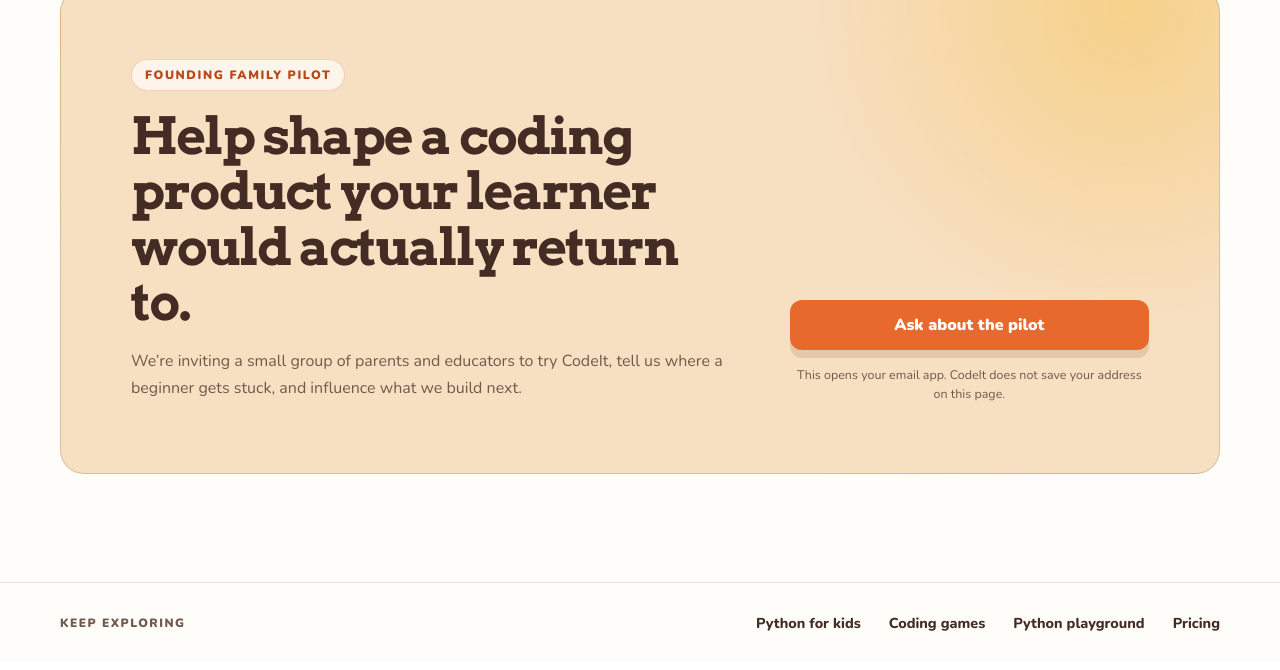
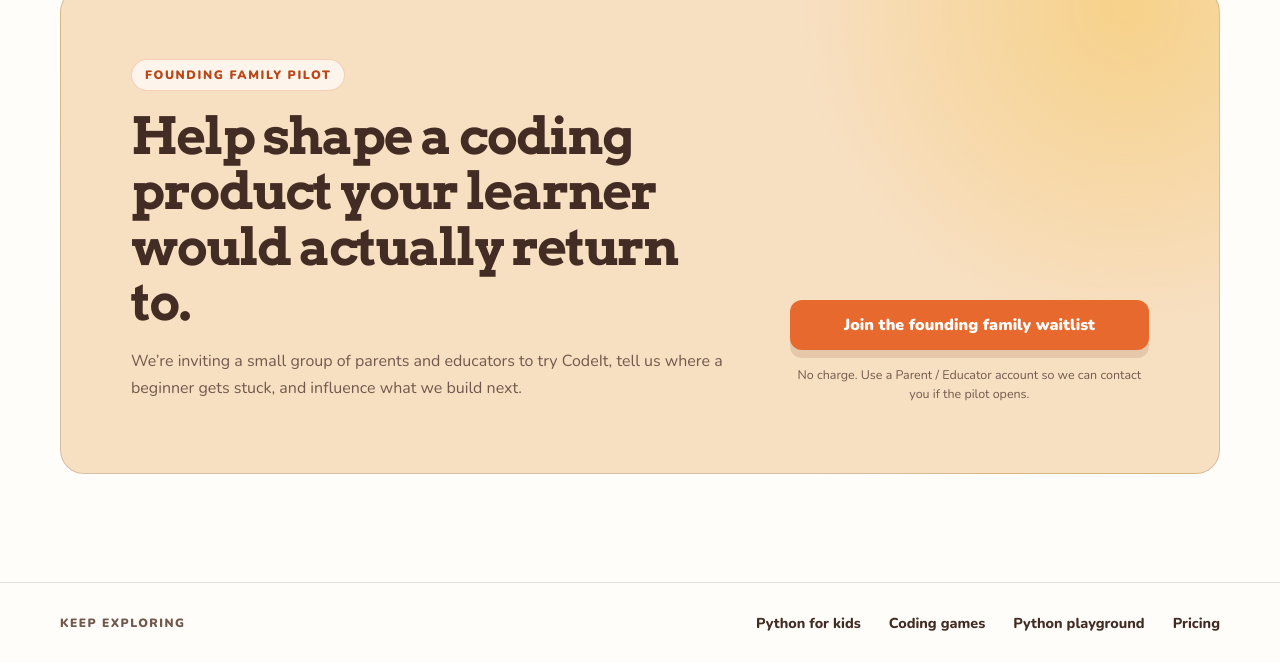
Before and after one commit to alqudah1/CodeIt, a React (Create React App) app in the folder packages/gamified-elearning/: page /coding-for-kids in a window 1280 px wide. Shown: the part 5102-5772 px from the top of the page. Built offline with nearby package versions, Linux system fonts and the light colour scheme; no server answers; the HTML template or start-up script is replaced by a standard one.

Commit message:
fix(acquisition): replace the unavailable pilot email path

```diff
--- a/packages/gamified-elearning/src/pages/SEO/CodingForKids.js
+++ b/packages/gamified-elearning/src/pages/SEO/CodingForKids.js
@@ -5,8 +5,6 @@ import { useSEO } from '../../hooks/useSEO';
 import { useFAQSchema } from '../../hooks/useFAQSchema';
 import { trackEvent } from '../../utils/trackEvent';
 import './CodingForKids.css';
-
-const PILOT_EMAIL = 'mailto:hello@codeitlearn.com?subject=Founding%20Family%20pilot&body=I%27m%20a%20parent%20or%20educator%20interested%20in%20the%20CodeIt%20pilot.%0A%0ALearner%20age%20range%3A%0AWhat%20they%20want%20to%20build%3A';
 
 const FAQS = [
   {
@@ -277,14 +275,14 @@ export default function CodingForKids() {
                 </p>
               </div>
               <div className="parents-pilot__action">
-                <a
-                  href={PILOT_EMAIL}
+                <Link
+                  to="/pricing"
                   className="parents-button parents-button--primary"
-                  onClick={() => void trackEvent('parent_cta_click', 'pilot-email')}
+                  onClick={() => void trackEvent('parent_cta_click', 'view-pricing')}
                 >
-                  Ask about the pilot
-                </a>
-                <span>This opens your email app. CodeIt does not save your address on this page.</span>
+                  Join the founding family waitlist
+                </Link>
+                <span>No charge. Use a Parent / Educator account so we can contact you if the pilot opens.</span>
               </div>
             </div>
           </div>
```
Also changed, not shown: 1 other file (tests, documents, lock files or other folders).
